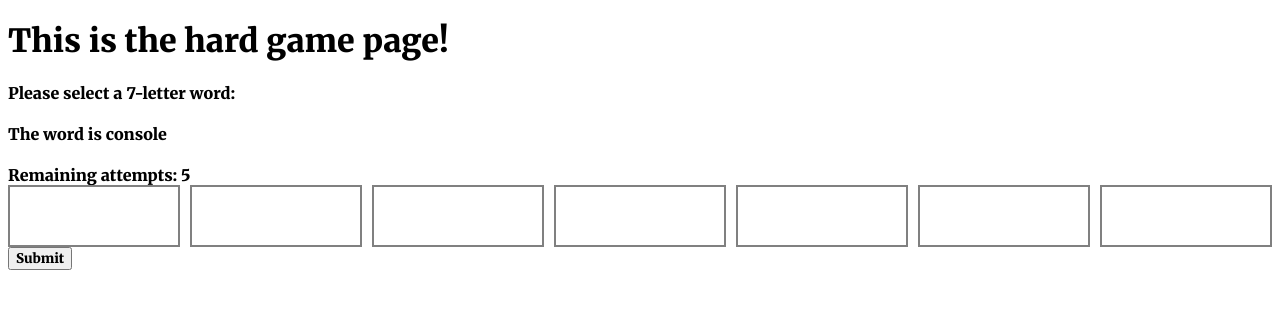
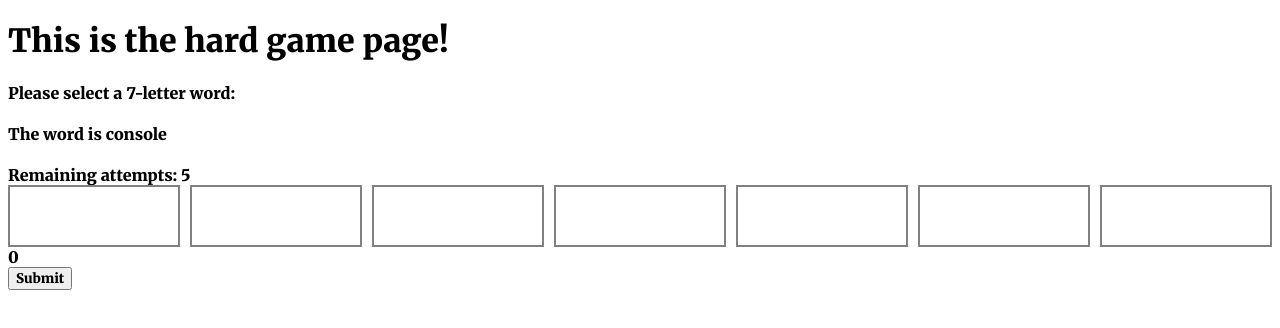
Before and after one commit to nice-to-meecha/CS5610_Project2_Wordle, a React (Vite) app: page /game/hard in a window 1280 px wide. Shown: the top 328 px of the page. Built offline with nearby package versions, Linux system fonts and the light colour scheme.

Commit message:
Board controls number of guesses displayed

```diff
--- /dev/null
+++ b/src/pages/Board.jsx
@@ -0,0 +1,27 @@
+import React, { useEffect, useState, useContext } from "react";
+import { gameContext } from "./GameContext";
+import Guess from "./Guess";
+
+function Board(props) {
+    const { attempts, difficulty, wordLength } = props;
+    const globalValues = useContext(gameContext);
+    const { numGuesses } = globalValues.difficultyValues[difficulty];
+    const [ guessInputs, setGuessInputs ] = useState([]);
+
+    useEffect(() => {
+        if (guessInputs.length < attempts + 1 && attempts < numGuesses) {
+            guessInputs.push(<Guess
+                wordLength={wordLength}
+                key={attempts}
+            />);
+            setGuessInputs([...guessInputs]);
+        }
+    }, [attempts])
+
+    return(<div>
+        {guessInputs}
+        {attempts}
+    </div>)
+}
+
+export default Board;
--- a/src/pages/Game.jsx
+++ b/src/pages/Game.jsx
@@ -1,5 +1,5 @@
 import React, { useState, useEffect, useContext } from "react";
-import Guess from "./Guess";
+import Board from "./Board"
 import { gameContext } from "./GameContext";
 import "../css/Game.css";
 
@@ -102,11 +102,10 @@ function Game(props) {
         <div>Please select a {wordLength}-letter word:</div>
         <h4>The word is {word}</h4>
         <div>Remaining attempts: {numGuesses - attempts}</div>
-        <Guess
+        <Board
+            attempts={attempts}
+            difficulty={difficulty}
             wordLength={wordLength}
-            checkAttempt={checkAttempt}
-            difficulty={difficulty}
-            attempts={attempts}
         />
         <button
             onClick={checkAttempt}
```
